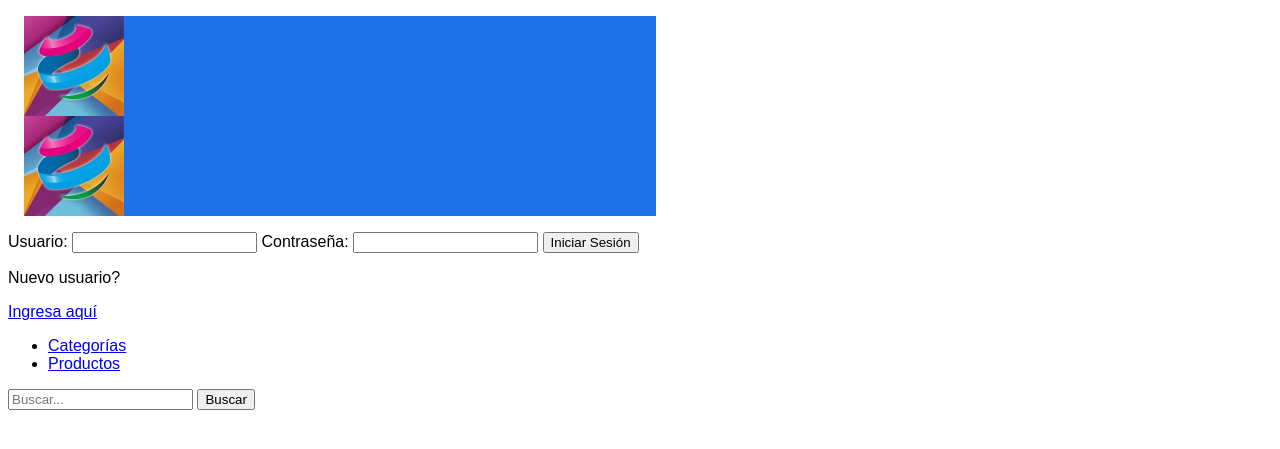
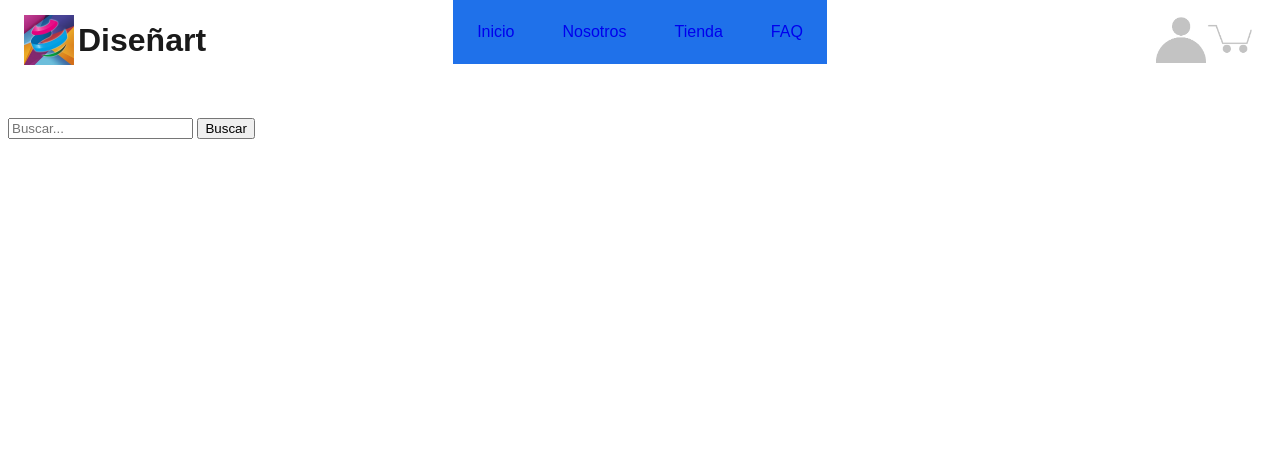
Before and after one commit to 7Alain86/disenart-website, a PHP site: page /headerPreset.html in a window 1280 px wide. Shown: the top 449 px of the page. Run offline with PHP 8.4, Linux system fonts and the light colour scheme.

Commit message:
tercer commit- mejorado el css

```diff
--- a/headerPreset.html
+++ b/headerPreset.html
@@ -10,45 +10,48 @@
 
 <body>
     <header>
+        <div class="top-bar">
             <div class="logo-container">
                 <a href="#">
-                    <img src="media/logo.jpg" class="logo">
-                    <img src="media/logo.jpg" class="logo">
-                    <!-- <h1>Diseñart</h1> -->
+                    <img src="media/logo.jpg" class="logo-img">
+                    <h2 class="logo-h2">Diseñart</h2>
                 </a>
             </div>
-        <div class="login-signup-container">
 
-            <form action="#" method="post">
-                <label for="usuario">Usuario: </label>
-                <input type="text" id="usuario" name="usuario" required>
-
-                <label for="contrasena">Contraseña: </label>
-                <input type="password" id="contrasena" name="contrasena" required>
-
-                <input type="submit" value="Iniciar Sesión">
-            </form>
-
-            <p>Nuevo usuario? </p><a href="#">Ingresa aquí</a>
-
-        </div>
             <div class="menu-wrapper">
-
                 <nav>
                     <ul>
+                        <li><a href="#">Inicio</a></li>
+                        <li><a href="#">Nosotros</a></li>
+                        <li><a href="#">Tienda</a></li>
+                        <!--
+                            desplegar desde tienda
                             <li><a href="#">Categorías</a></li>
-                    <li><a href="#">Productos</a></li>
+                            <li><a href="#">Productos</a></li> -->
+                        <li><a href="#">FAQ</a></li>
                     </ul>
                 </nav>
+            </div>
 
+            <div class="left-icons">
+                <nav class="icons-container">
+                    <ul>
+                        <li><img src="/public/icons/person-icon.png"></li>
+                        <li><img src="/public/icons/cart-icon.png"></li>
+                    </ul>
+                </nav>
             </div>
+        </div>
+    </header>
+    <div class="main-wrapper">
+        <br>
+        <br>
+        <br>
         <div class="seacrh-bar">
-
             <form action="/search" method="get">
                 <input type="text" name="search" placeholder="Buscar..." required>
                 <input type="submit" value="Buscar">
             </form>
-
         </div>
-    </header>
+    </div>
 </body>
--- a/style.css
+++ b/style.css
@@ -1,39 +1,108 @@
 :root {
     --primary-color1: #1F71EA;
     --compl-color1:#01C4EA;
-    --primary-color2:#F2C200;
-    --primary-color3:#DB0050;
-    --compl-color3:#B01088;
-    --background-white: #f5f5f5;
+    --primary-color2:#DB0050;
+    --compl-color2:#B01088;
+    --primary-color3:#F2C200;
+    --background-white: #fff;
+    --black: #1a1a1a ;
 }
 
 html {
     font-family: Arial, sans-serif;
     margin: 0;
     padding: 0;
+    background-color: var(--background-white);
 }
 
+.top-bar {
+    margin: 2rem auto;
+    border: 0;
+    display: flex;
+    position: relative;
+    justify-content: center;
+    align-items: center;
+}
 
 .logo-container {
-    display: flex;
-    background-color: var(--primary-color1);
-    width: 50%;
-    margin: 1rem;
+    position: absolute;
+    display: inline-block;
+    margin: 1rem 0 0 1rem;
+    left: 0;
 }
 
-.logo-container .logo {
-    width: 100px;
+.logo-container a {
+    display: flex;
+    width: 12rem;
+    text-decoration: none;
     align-items: center;
-    display: flex;
-    height: 100px;
+    justify-content: left;
 }
 
-/* .logo-container h1 {
-    align-items: center;
-    background-color: #1F71EA;
-    height: 2rem;
+.logo-container .logo-img {
+    width: 50px;
+    display: relative;
+}
+
+.logo-container .logo-h2 {
+    display: absolute;
+    margin: 0 0 0 0.25rem;
+    font-size: 2rem;
+    color: var(--black);
+}
+
+.logo-container a:hover {
+    background-color: var(--primary-color2);
+}
+
+.menu-wrapper {
+    display: inline-block;
+    position: absolute;
+    margin: 0 auto;
+}
+
+.menu-wrapper ul {
+    list-style: none;
     display: flex;
+    padding: 0;
+}
+
+.menu-wrapper li {
+    margin: 0;
+}
+
+.menu-wrapper a {
+    padding: 1.5rem;
+    text-decoration: none;
+    background-color: var(--primary-color1);
+}
+
+.menu-wrapper a:hover {
+    background-color: var(--primary-color3);
+}
+
+.left-icons {
+    display: inline-block;
+    position: absolute;
+    justify-content: right;
+    margin: 1rem 1rem 0 0 ;
+    right: 0;
+}
+
+.left-icons nav {
     margin: 0;
     padding: 0;
 }
- */
+
+.left-icons img{
+    width: 50px;
+}
+
+.left-icons ul {
+    list-style: none;
+    display: flex;
+}
+
+.searh-bar {
+    display: flex;
+}
```
Also changed, not shown: medias/carnets.png (deleted), medias/cuadros.png (deleted), medias/fundas_papel.png (deleted), medias/letreros.png (deleted), medias/menus.png (deleted), medias/menus2.png (deleted), medias/menus3.png (deleted), medias/nuestros_productos.png (deleted), medias/rollups.png (deleted), medias/sellos.png (deleted), medias/senia_acrilico.png (deleted), medias/stands.png (deleted), medias/tarjetas.png (deleted), medias/tripticos.png (deleted). Lines whose indentation alone changed are shown as unchanged.
